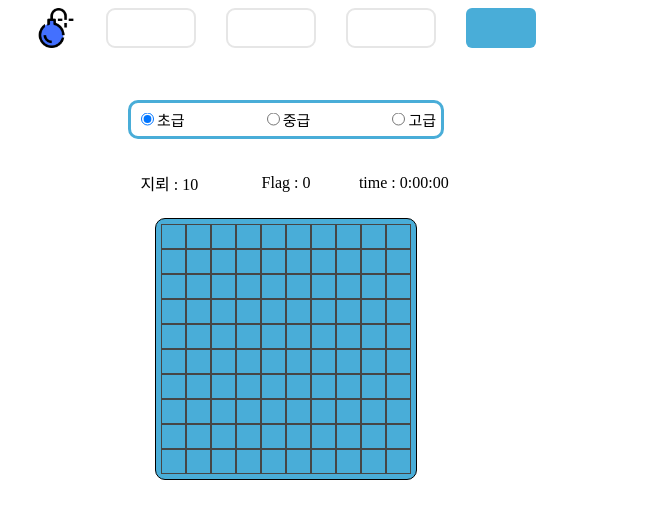
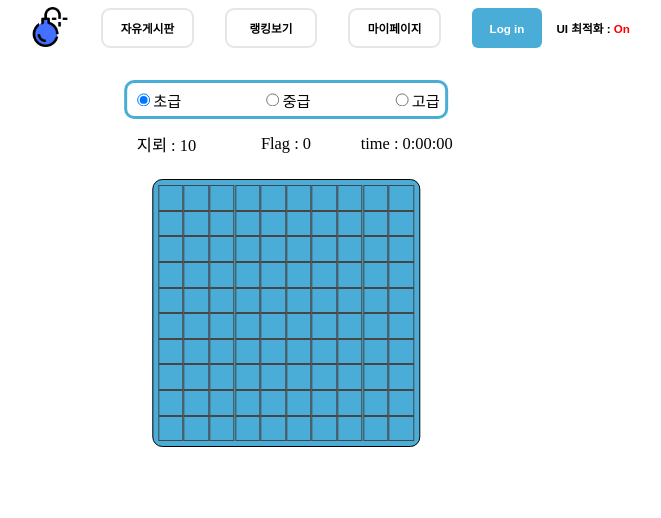
Before and after one commit to wooseokc/zb-Team-FE, a Next.js app: page /game/single in a window 1280 px wide. Shown: the top 518 px of the page, without its empty margins (354-1015 px from the left). Built offline with nearby package versions, Linux system fonts and the light colour scheme.

Commit message:
시간 기록 버그 수정 + ui 맘에 안드는거 수정
게임 난이도 셀렉터가 반응형이 조금 깨졌음

```diff
--- a/components/game/gameSelector.tsx
+++ b/components/game/gameSelector.tsx
@@ -53,11 +53,11 @@
 
 const SelectorBox = styled.section<{width : number}>`
   width: ${props => `${props.width/4.16}px`};
-  height:  ${props => `${props.width/41.6}px`};
+  height:  ${props => `${props.width/50.6}px`};
   min-width: 300px;
   min-height: 30px;
   max-width: 720px;
-  max-height: 72px;
+  max-height: 60px;
   border: 3px solid #49add8;
   border-radius: 10px;
 
@@ -68,15 +68,17 @@
   position: absolute;
   left: 50%;
   transform: translateX(-50%);
-  ${props => props.width >= 3000 && {top : 150}};
-  ${props => (props.width < 3000 && props.width >= 2500 )&& {top : 140}};
-  ${props => (props.width < 2500 && props.width >= 2000 )&& {top : 130}};
-  ${props => (props.width < 2000 && props.width >= 1600 )&& {top : 120}};
-  ${props => (props.width < 1600 && props.width >= 1250 )&& {top : 110}};
-  ${props => props.width < 1250 && {top : 100}};
+  ${props => props.width >= 3000 && {top : 120}};
+  ${props => (props.width < 3000 && props.width >= 1250 )&& {top : 110}};
+  ${props => (props.width < 2500 && props.width >= 2000 )&& {top : 100}};
+  ${props => (props.width < 2000 && props.width >= 1600 )&& {top : 90}};
+  ${props => (props.width < 1600 && props.width >= 1250 )&& {top : 80}};
+  ${props => props.width < 1250 && {top : 70}};
 
   display: flex;
   justify-content: space-between;
+
+  z-index: 999;
 `
 
 const GameRadio = styled.input<{width : number}>`
--- a/components/game/gamebox.tsx
+++ b/components/game/gamebox.tsx
@@ -30,6 +30,7 @@
     milli : 0,
     sec : 0,
     min : 0,
+    hour : 0,
   })
   const [timer, setTimer] = useState({
     milli : 0,
@@ -126,7 +127,7 @@
   const boxClick = (e: React.MouseEvent<HTMLInputElement>) => {
     if (gameStatus === null) {
       const startDate = new Date();
-      setStartTime({milli : startDate.getMilliseconds(), sec : startDate.getSeconds(), min : startDate.getMinutes()})
+      setStartTime({milli : startDate.getMilliseconds(), sec : startDate.getSeconds(), min : startDate.getMinutes(), hour : startDate.getHours()})
       setGameStatus(37)
     }
     if (postObj.isMine === undefined) {
@@ -460,6 +461,7 @@
   function timerSet () {
     const nowTime = new Date();
 
+    let nowHour = nowTime.getHours()
     let nowMilli = nowTime.getMilliseconds()
     let nowSecond = nowTime.getSeconds()
     let nowMin = nowTime.getMinutes()
@@ -467,7 +469,17 @@
     let startMilli = startTime.milli
     let startSecond = startTime.sec
     let startMin = startTime.min
+    let startHour = startTime.hour
 
+
+    while (nowHour !== startHour) {
+      if (nowHour < startHour) {
+        nowHour += 24;
+      }
+
+      nowMin += 60;
+      nowHour --;
+    }
 
     if (nowMilli < startMilli) {
       nowSecond --;
@@ -551,7 +563,13 @@
   position : relative;
   left : 50%;
   transform: translateX(-50%);
-  top : 100px;
+  top : 80px;
+  ${props => props.storeWidth >= 3000 && {top : 80}};
+  ${props => (props.storeWidth < 3000 && props.storeWidth >= 1250 )&& {top : 75}};
+  ${props => (props.storeWidth < 2500 && props.storeWidth >= 2000 )&& {top : 70}};
+  ${props => (props.storeWidth < 2000 && props.storeWidth >= 1600 )&& {top : 65}};
+  ${props => (props.storeWidth < 1600 && props.storeWidth >= 1250 )&& {top : 60}};
+  ${props => props.storeWidth < 1250 && {top : 55}};
 `
 
 const GameInfoBox = styled.div<{storeWidth :number}>`
--- a/components/info/Login.tsx
+++ b/components/info/Login.tsx
@@ -39,8 +39,8 @@
                 router.push('/info/emailAuthPage')
               }
               else {
-                localStorage.setItem('accessToken', data.accessToken)
-                localStorage.setItem('refreshToken', data.refreshToken)
+                localStorage.setItem('accessToken', data.tokenDto.accessToken)
+                localStorage.setItem('refreshToken', data.tokenDto.refreshToken)
                 sessionStorage.setItem('gamerId', String(data.gamerId))
                 sessionStorage.setItem('email', loginId);
 
--- a/components/navbar.tsx
+++ b/components/navbar.tsx
@@ -61,7 +61,6 @@
           sessionStorage.setItem('gamerId', data.gamerId)
       })
       .catch(err => {
-        console.log(err.response)
         let error = err.response
         if (error.status === 400) {
           localStorage.clear()
@@ -79,7 +78,8 @@
     if (sessionStorage.getItem('uistatus') === 'off') {
       setUI(false)
       widthDispatch({type : 'changeWidth', number : 1250})
-    } else if (sessionStorage.getItem('uistatus') === 'on') {
+    } else {
+      sessionStorage.setItem('uistatus', 'on')
       setUI(true)
       widthDispatch({type : 'changeWidth', number : window.innerWidth})
     }
@@ -91,11 +91,9 @@
       "accessToken": localStorage.getItem('accessToken'),
       "refreshToken": localStorage.getItem('refreshToken')
     }
-    console.log(JSON.stringify(data))
     await axios.post('https://minesweeper.hanjoon.dev/minesweeper/auth/logout', data, {
       headers : {'content-type': 'application/json'},
     }).then((res)=> {
-      console.log(res)
       localStorage.clear()
       sessionStorage.clear()
       window.location.href = '/';
@@ -103,7 +101,6 @@
   }
 
   const UIstatus = async (e: React.MouseEvent<HTMLButtonElement>) => {
-    console.log('yeah')
     if (UI) {
       sessionStorage.setItem('uistatus', 'off')
       window.location.href = '/';
```
